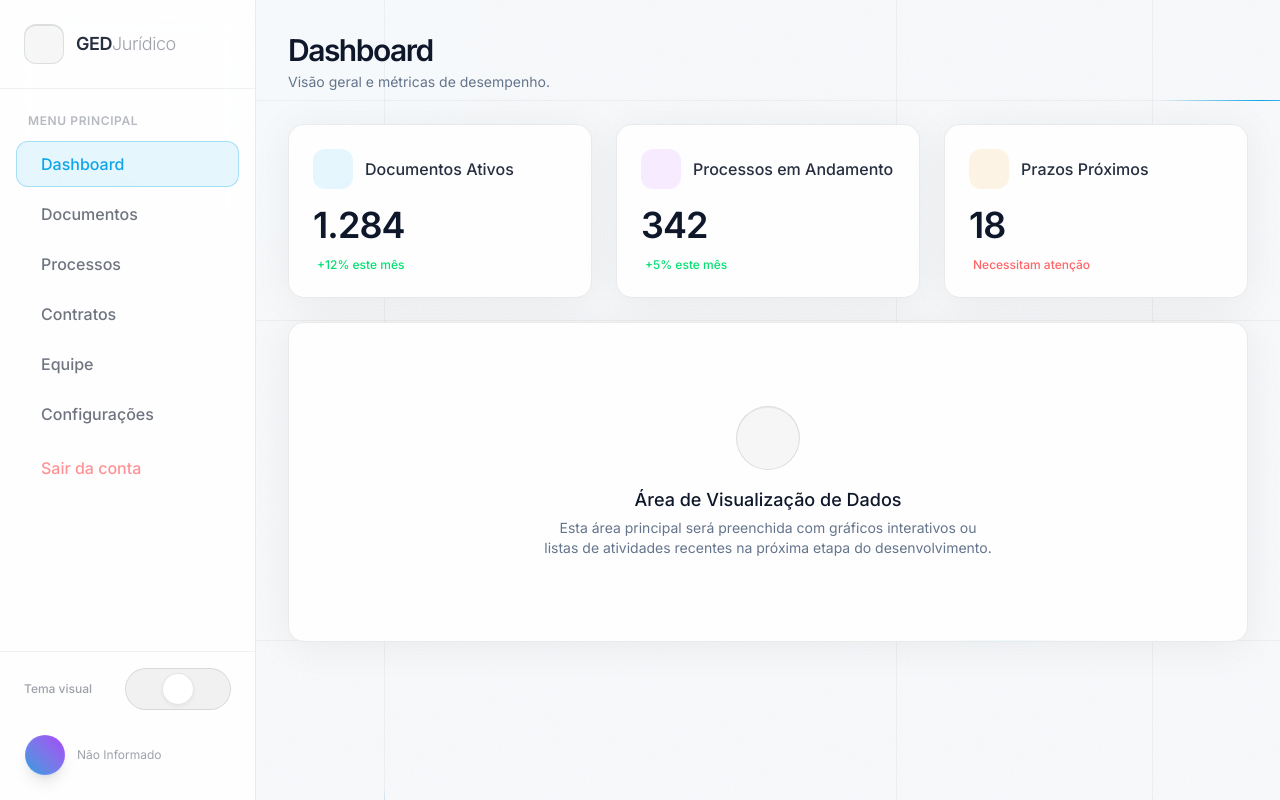
After one commit to schulze2/tcc, a Flask app: template app/templates/dashboard.html in a window 1280 px wide. The commit adds this page. Run offline with Flask 3, Linux system fonts and the light colour scheme; the template is opened without the code that fills it, so the values that code supplies are empty; style sheets or scripts are compiled from the project's sources; some libraries are stand-ins or nearby versions.

Commit message:
feat: implement user authentication and dashboard features

```diff
--- a/app/extensions.py
+++ b/app/extensions.py
@@ -1,5 +1,6 @@
 from flask import Flask
 from flask_sqlalchemy import SQLAlchemy
+from flask_login import LoginManager
 from sqlalchemy.orm import DeclarativeBase
 
 
@@ -8,3 +9,4 @@ class Base(DeclarativeBase):
 
 
 db = SQLAlchemy(model_class=Base)
+login_manager = LoginManager()
--- a/app/models/usuario.py
+++ b/app/models/usuario.py
@@ -1,5 +1,6 @@
 from sqlalchemy import Integer, String, ForeignKey, DateTime
 from sqlalchemy.orm import Mapped, mapped_column, relationship
+from flask_login import UserMixin
 from app.extensions import db
 from datetime import datetime
 
@@ -9,11 +10,10 @@ if TYPE_CHECKING:
     from .cargo import Cargo
     from .chave_publica import ChavePublica
     from .documento import Documento
-    from .assinatura import Assinatura
     from .assinante_documento import AssinanteDocumento
 
 
-class Usuario(db.Model):
+class Usuario(UserMixin, db.Model):
     __tablename__ = "usuarios"
 
     id: Mapped[int] = mapped_column(Integer, primary_key=True)
--- a/app/routes/__init__.py
+++ b/app/routes/__init__.py
@@ -1,7 +1,9 @@
 from app.routes.main_routes import main_bp
 from app.routes.auth_routes import auth_bp
+from app.routes.dashboard_routes import dashboard_bp
 
 
 def register_blueprints(app):
     app.register_blueprint(main_bp)
     app.register_blueprint(auth_bp)
+    app.register_blueprint(dashboard_bp)
--- a/app/routes/main_routes.py
+++ b/app/routes/main_routes.py
@@ -1,6 +1,6 @@
 from flask import Blueprint, render_template, flash
 
-from app.forms.usuario_form import CadastroUsuarioForm
+from app.forms.usuario_form import CadastroUsuarioForm, LoginForm
 from app.services.usuario_services import criar_usuario
 
 main_bp = Blueprint('main', __name__)
@@ -9,6 +9,7 @@ main_bp = Blueprint('main', __name__)
 @main_bp.route("/", methods=["GET", "POST"])
 def index():
     form_registro = CadastroUsuarioForm()
+    form_login = LoginForm()
 
     if form_registro.validate_on_submit():
         try:
@@ -25,6 +26,7 @@ def index():
                 "index.html",
                 title="Cadastro Realizado",
                 form_registro=CadastroUsuarioForm(),
+                form_login=LoginForm(),
                 abrir_modal_download=True,
                 chave_privada=chave_privada_pem
             )
@@ -35,5 +37,6 @@ def index():
         "index.html",
         title="Login e Cadastro",
         form_registro=form_registro,
+        form_login=form_login,
         abrir_modal_registro=True
     )
--- /dev/null
+++ b/app/templates/components/sidebar.html
@@ -0,0 +1,64 @@
+{% from "components/ui.html" import brand_mark, theme_switcher %}
+
+{% macro sidebar_navigation(usuario, active_page='dashboard', logout_url='#') %}
+{% set nav_items = [
+    ('dashboard', 'Dashboard', 'layout-dashboard', url_for('dashboard.index')),
+    ('documentos', 'Documentos', 'folder-open','#'),
+    ('processos', 'Processos', 'scale-3d', '#'),
+    ('contratos', 'Contratos', 'file-signature', '#'),
+    ('equipe', 'Equipe', 'users', '#'),
+    ('configuracoes', 'Configurações', 'settings', '#')
+] %}
+
+<header class="md:hidden glass-panel absolute top-0 left-0 right-0 h-16 flex items-center justify-between px-4 z-40 border-b border-white/10">
+    {{ brand_mark(icon_width='16', icon_box_class='w-8 h-8 rounded-lg bg-white/5 border border-white/10 flex items-center justify-center text-sky-400 shadow-[inset_0_1px_0_rgba(255,255,255,0.1)]', text_class='text-base font-semibold tracking-tight text-white/90') }}
+    <button id="mobile-menu-btn" class="w-10 h-10 flex items-center justify-center rounded-xl bg-white/5 border border-white/10 text-white/70 hover:text-white focus:outline-none transition-colors">
+        <iconify-icon icon="lucide:menu" width="20"></iconify-icon>
+    </button>
+</header>
+
+<div id="sidebar-overlay" class="fixed inset-0 bg-black/60 backdrop-blur-sm z-40 hidden opacity-0 transition-opacity duration-300 md:hidden pointer-events-none"></div>
+
+<aside id="sidebar" class="fixed md:relative top-0 left-0 w-64 h-full glass-sidebar flex flex-col justify-between shrink-0 transition-transform duration-300 z-50 -translate-x-full md:translate-x-0">
+    <div class="p-6 border-b border-white/5 flex items-center justify-between">
+        {{ brand_mark(icon_width='20', icon_box_class='w-10 h-10 rounded-xl bg-white/5 border border-white/10 flex items-center justify-center text-sky-400 shadow-[inset_0_1px_0_rgba(255,255,255,0.1)] shrink-0', text_class='text-lg font-semibold tracking-tight text-white/90 truncate') }}
+        <button id="close-sidebar-btn" class="md:hidden w-8 h-8 flex items-center justify-center rounded-lg bg-white/5 text-white/60 hover:text-white border border-white/10 transition-colors">
+            <iconify-icon icon="lucide:x" width="16"></iconify-icon>
+        </button>
+    </div>
+
+    <div class="flex-1 overflow-y-auto p-4 space-y-1">
+        <p class="px-3 text-xs font-semibold text-white/30 uppercase tracking-wider mb-3 mt-2">Menu Principal</p>
+
+        {% for item_key, item_label, item_icon, item_url in nav_items %}
+        <a href="{{ item_url }}" class="nav-link group flex items-center gap-3 px-3 py-2.5 rounded-xl border border-transparent {% if active_page == item_key %}active{% else %}text-white/60 hover:text-white hover:bg-white/5{% endif %} transition-all duration-300">
+            <iconify-icon icon="lucide:{{ item_icon }}" width="18" class="text-white/40 group-hover:text-white transition-colors duration-300"></iconify-icon>
+            <span class="font-medium">{{ item_label }}</span>
+        </a>
+        {% endfor %}
+
+
+        <a href="{{ logout_url }}" class="nav-link group flex items-center gap-3 px-3 py-2.5 rounded-xl border border-transparent text-red-400/70 hover:text-red-500 hover:bg-red-500/10 transition-all duration-300 mt-2">
+            <iconify-icon icon="lucide:log-out" width="18" class="text-red-400/50 group-hover:text-red-500 transition-colors duration-300"></iconify-icon>
+            <span class="font-medium">Sair da conta</span>
+        </a>
+    </div>
+
+    <div class="p-4 border-t border-white/5 space-y-4">
+        {{ theme_switcher('compact', 'Tema visual') }}
+
+        <div class="flex items-center gap-3 px-2 py-2 rounded-xl hover:bg-white/5 transition-colors cursor-pointer group border border-transparent hover:border-white/5">
+            <div class="w-10 h-10 rounded-full bg-gradient-to-tr from-sky-500 to-purple-500 p-[1px] shrink-0 shadow-lg flex items-center justify-center">
+                <div class="w-full h-full rounded-full bg-white/10 flex items-center justify-center text-white/80 transition-colors duration-300">
+                    <iconify-icon icon="lucide:user" width="20"></iconify-icon>
+                </div>
+            </div>
+            <div class="flex-1 min-w-0">
+                <p class="text-sm font-medium text-white/90 truncate group-hover:text-white transition-colors">{{ usuario.nome }}</p>
+                <p class="text-xs text-white/40 truncate">{{ usuario.cargo.cargo if usuario.cargo else 'Não Informado' }}</p>
+            </div>
+            <iconify-icon icon="lucide:more-vertical" width="16" class="text-white/30 group-hover:text-white/70 transition-colors"></iconify-icon>
+        </div>
+    </div>
+</aside>
+{% endmacro %}
--- /dev/null
+++ b/app/templates/dashboard.html
@@ -0,0 +1,111 @@
+{% extends "base.html" %}
+{% from "components/ui.html" import background_grid %}
+{% from "components/sidebar.html" import sidebar_navigation %}
+
+{% block content %}
+{{ background_grid() }}
+
+<div class="flex h-screen w-full relative z-10">
+
+    <!-- Mobile Header (Visible only on small screens) -->
+    <header
+        class="md:hidden glass-panel absolute top-0 left-0 right-0 h-16 flex items-center justify-between px-4 z-40 border-b border-white/10">
+        <div class="flex items-center gap-2">
+            <div
+                class="w-8 h-8 rounded-lg bg-white/5 border border-white/10 flex items-center justify-center text-sky-400 shadow-[inset_0_1px_0_rgba(255,255,255,0.1)]">
+                <iconify-icon icon="lucide:scale" width="16"></iconify-icon>
+            </div>
+            <span class="text-base font-semibold tracking-tight text-white/90">GED<span
+                    class="text-white/40 font-light">Jurídico</span></span>
+        </div>
+        <button id="mobile-menu-btn"
+            class="w-10 h-10 flex items-center justify-center rounded-xl bg-white/5 border border-white/10 text-white/70 hover:text-white focus:outline-none transition-colors">
+            <iconify-icon icon="lucide:menu" width="20"></iconify-icon>
+        </button>
+    </header>
+
+
+    {{ sidebar_navigation(usuario, 'dashboard', url_for('auth.logout')) }}
+
+
+    <!-- ========================================== -->
+    <!-- Main Content Area Placeholder -->
+    <!-- ========================================== -->
+    <main class="flex-1 h-full overflow-y-auto p-6 md:p-8 pt-24 md:pt-8 relative w-full">
+        <header class="flex justify-between items-center mb-8">
+            <div>
+                <h1 class="text-3xl font-semibold tracking-tighter text-white">Dashboard</h1>
+                <p class="text-sm text-neutral-400 mt-1">Visão geral e métricas de desempenho.</p>
+            </div>
+        </header>
+
+        <div class="grid grid-cols-1 md:grid-cols-2 lg:grid-cols-3 gap-6">
+            <!-- Example Card 1 -->
+            <div
+                class="glass-panel rounded-2xl p-6 border border-white/10 shadow-[0_4px_40px_rgba(0,0,0,0.2)] hover:-translate-y-1 transition-transform duration-300">
+                <div class="flex items-center gap-3 text-sky-400 mb-4">
+                    <div class="w-10 h-10 rounded-xl bg-sky-500/10 flex items-center justify-center">
+                        <iconify-icon icon="lucide:files" width="20"></iconify-icon>
+                    </div>
+                    <h3 class="font-medium text-white/90">Documentos Ativos</h3>
+                </div>
+                <p class="text-4xl font-semibold text-white tracking-tight">1.284</p>
+                <p class="text-xs text-green-400 mt-3 flex items-center gap-1 font-medium">
+                    <iconify-icon icon="lucide:trending-up" width="14"></iconify-icon>
+                    +12% este mês
+                </p>
+            </div>
+
+            <!-- Example Card 2 -->
+            <div
+                class="glass-panel rounded-2xl p-6 border border-white/10 shadow-[0_4px_40px_rgba(0,0,0,0.2)] hover:-translate-y-1 transition-transform duration-300">
+                <div class="flex items-center gap-3 text-purple-400 mb-4">
+                    <div class="w-10 h-10 rounded-xl bg-purple-500/10 flex items-center justify-center">
+                        <iconify-icon icon="lucide:scale-3d" width="20"></iconify-icon>
+                    </div>
+                    <h3 class="font-medium text-white/90">Processos em Andamento</h3>
+                </div>
+                <p class="text-4xl font-semibold text-white tracking-tight">342</p>
+                <p class="text-xs text-green-400 mt-3 flex items-center gap-1 font-medium">
+                    <iconify-icon icon="lucide:trending-up" width="14"></iconify-icon>
+                    +5% este mês
+                </p>
+            </div>
+
+            <!-- Example Card 3 -->
+            <div
+                class="glass-panel rounded-2xl p-6 border border-white/10 shadow-[0_4px_40px_rgba(0,0,0,0.2)] hover:-translate-y-1 transition-transform duration-300">
+                <div class="flex items-center gap-3 text-amber-400 mb-4">
+                    <div class="w-10 h-10 rounded-xl bg-amber-500/10 flex items-center justify-center">
+                        <iconify-icon icon="lucide:clock" width="20"></iconify-icon>
+                    </div>
+                    <h3 class="font-medium text-white/90">Prazos Próximos</h3>
+                </div>
+                <p class="text-4xl font-semibold text-white tracking-tight">18</p>
+                <p class="text-xs text-red-400 mt-3 flex items-center gap-1 font-medium">
+                    <iconify-icon icon="lucide:alert-circle" width="14"></iconify-icon>
+                    Necessitam atenção
+                </p>
+            </div>
+        </div>
+
+        <!-- Graph Placeholder Area -->
+        <div
+            class="mt-6 glass-panel rounded-2xl p-8 border border-white/10 h-80 flex flex-col items-center justify-center text-center">
+            <div
+                class="w-16 h-16 rounded-full bg-white/5 border border-white/10 flex items-center justify-center text-white/30 mb-4 shadow-[inset_0_1px_0_rgba(255,255,255,0.05)]">
+                <iconify-icon icon="lucide:bar-chart-3" width="28"></iconify-icon>
+            </div>
+            <h3 class="text-lg font-medium text-white mb-1">Área de Visualização de Dados</h3>
+            <p class="text-sm text-neutral-400 max-w-md mx-auto">Esta área principal será preenchida com gráficos
+                interativos ou listas de atividades recentes na próxima etapa do desenvolvimento.</p>
+        </div>
+    </main>
+</div>
+
+
+{% endblock %}
+{% block scripts %}
+<script src="{{ url_for('static', filename='js/index.js', v='20260530-1') }}"></script>
+
+{% endblock %}
```
Also changed, not shown: app/__init__.py (+7 -1 lines), app/forms/usuario_form.py (+16 -1 lines), app/routes/auth_routes.py (+51 -1 lines), app/routes/dashboard_routes.py (added, +10 -0 lines), app/services/usuario_services.py (+15 -2 lines), app/templates/index.html (+8 -5 lines).
